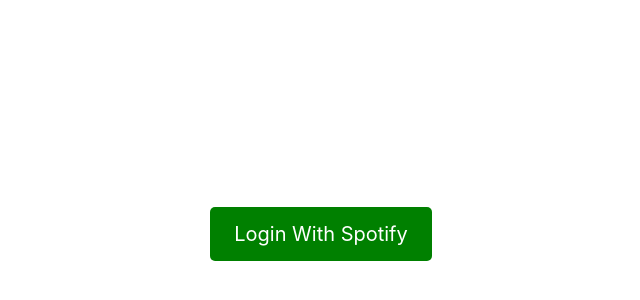
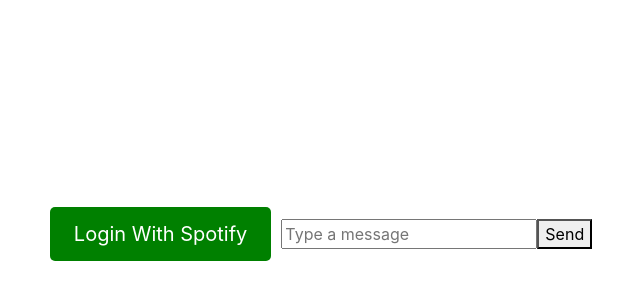
Before and after one commit to adrianpena100/spotify-scheduler, a React (Create React App) app: page / in a window 1280 px wide. Shown: the part 166-466 px from the top of the page, without its empty margins (319-959 px from the left). Built offline with nearby package versions, Linux system fonts and the light colour scheme; what spotify-web-api-node would draw is missing.

Commit message:
Added Message Icon that when clicked, shows guest request to dashboard admin

```diff
--- a/src/components/Dashboard.js
+++ b/src/components/Dashboard.js
@@ -9,6 +9,7 @@
 import DisplayPlaylists from './DisplayPlaylists';
 import '../styles/Dashboard.css';
 import { ResizableBox } from 'react-resizable';
+import { FaEnvelope } from 'react-icons/fa'; // Import the icon
 
 const spotifyApi = new SpotifyWebApi({
   clientId: "69fd466f76c84dc9b965ac235c3c97b7",
@@ -27,6 +28,9 @@
   const [selectedPlaylistId, setSelectedPlaylistId] = useState(null);
   const [tracks, setTracks] = useState([]);
   const [currentTrackIndex, setCurrentTrackIndex] = useState(null);
+
+  const [showMessageBox, setShowMessageBox] = useState(false); // State to manage message box visibility
+  const [message, setMessage] = useState(''); // State to manage the message input
 
   const handleLogout = () => {
     const confirmed = window.confirm("Are you sure you want to logout?");
@@ -160,14 +164,32 @@
     return () => (cancel = true);
   }, [search, accessToken]);
 
+  useEffect(() => {
+    // Read the message from local storage
+    const storedMessage = localStorage.getItem('loginMessage');
+    if (storedMessage) {
+      setMessage(storedMessage);
+    }
+  }, []);
+
   return (
     <Container className="dashboard-container d-flex flex-column py-2">
       <Navbar bg="dark" variant="dark" className="mb-4">
         <Navbar.Brand href="#home">Spotify Scheduler</Navbar.Brand>
         <Nav className="ms-auto">
           <Button onClick={handleLogout} variant="outline-light">Logout</Button>
+          <FaEnvelope
+            onClick={() => setShowMessageBox(!showMessageBox)}
+            style={{ cursor: 'pointer', marginLeft: '10px', color: 'white' }}
+          />
         </Nav>
       </Navbar>
+
+      {showMessageBox && (
+        <div style={{ marginBottom: '10px' }}>
+          <p>{message}</p>
+        </div>
+      )}
 
       <CreatePlaylist spotifyApi={spotifyApi} refreshPlaylists={refreshPlaylists} />
 
--- a/src/components/Login.js
+++ b/src/components/Login.js
@@ -1,4 +1,4 @@
-import React from 'react';
+import React, { useState } from 'react';
 import { Container } from 'react-bootstrap';
 import '../styles/Login.css';  // Import the CSS file
 
@@ -25,11 +25,30 @@
 }
 
 export default function Login() {
+  const [message, setMessage] = useState('');
+
+  const handleSubmit = (e) => {
+    e.preventDefault();
+    // Store the message in local storage
+    localStorage.setItem('loginMessage', message);
+    console.log("Message sent to dashboard:", message);
+    setMessage('');
+  };
+
   return (
     <Container className="login-container">
       <a className="login-button" href={authUrl}>
         Login With Spotify
       </a>
+      <form onSubmit={handleSubmit} style={{ display: 'inline-block', marginLeft: '10px' }}>
+        <input
+          type="text"
+          value={message}
+          onChange={(e) => setMessage(e.target.value)}
+          placeholder="Type a message"
+        />
+        <button type="submit">Send</button>
+      </form>
     </Container>
   );
 }
```
